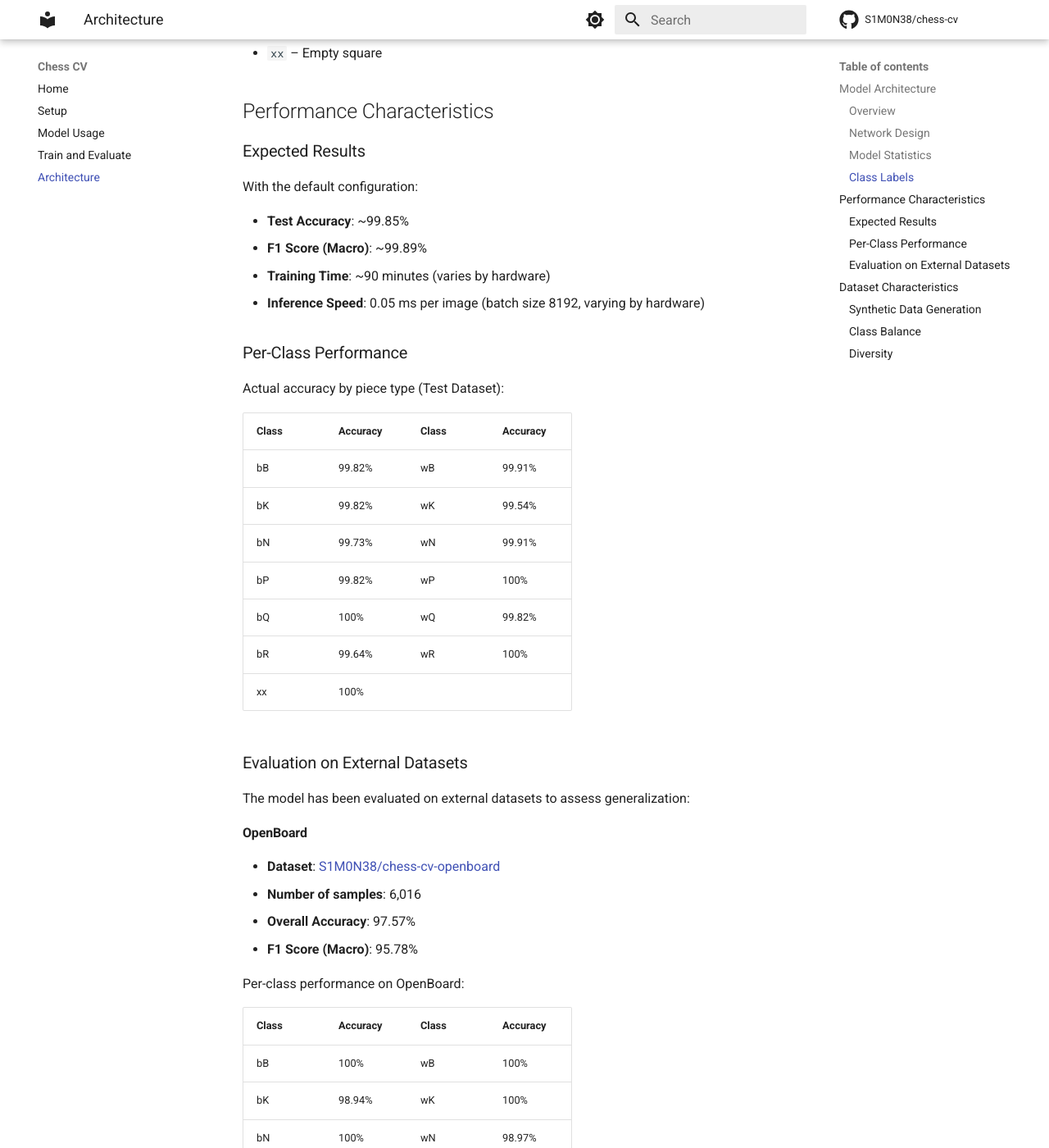
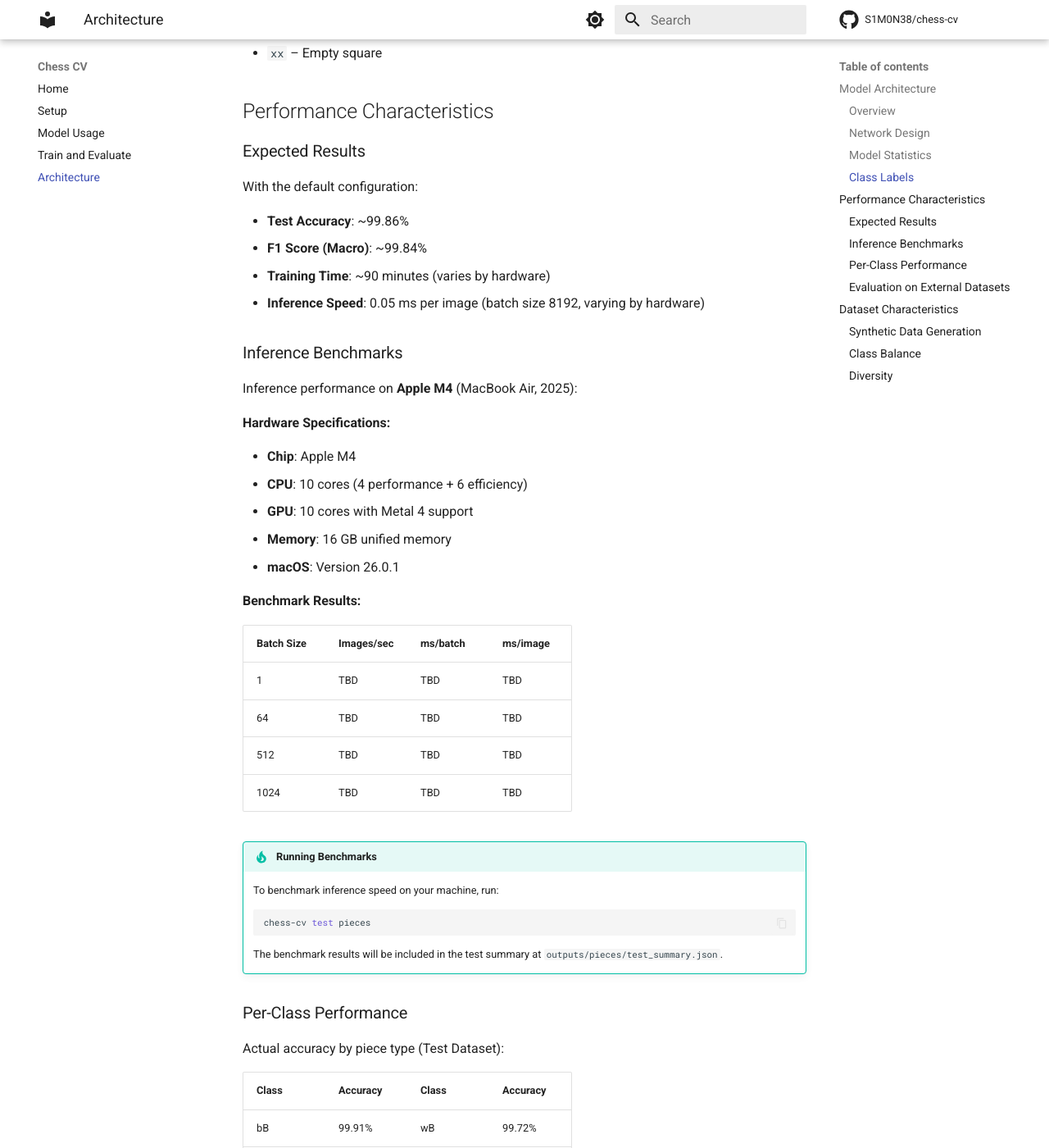
Before and after one commit to S1M0N38/chess-cv, an MkDocs documentation site: the page built from docs/architecture.md, in a window 1280 px wide and 1400 px high, scrolled down 2263 px. Shown: the whole window at 82% size. Built offline with MkDocs 1.6.1 and Material for MkDocs 9.7.7, drawn with Linux system fonts in a browser that asks for light colours; comment, search, counter and statistics services are not loaded; some of the changed text lies outside the part shown.

Commit message:
docs: update model performance metrics
Update accuracy from 99.85% to 99.86% and F1 scores across all documentation. Update OpenBoard dataset F1 score from 95.78% to 97.38%. Refresh per-class accuracy metrics and add inference benchmark section to architecture docs.

````diff
--- a/docs/architecture.md
+++ b/docs/architecture.md
@@ -86,10 +86,40 @@ The model classifies chess squares into 13 categories:
 
 With the default configuration:
 
-- **Test Accuracy**: ~99.85%
-- **F1 Score (Macro)**: ~99.89%
+- **Test Accuracy**: ~99.86%
+- **F1 Score (Macro)**: ~99.84%
 - **Training Time**: ~90 minutes (varies by hardware)
 - **Inference Speed**: 0.05 ms per image (batch size 8192, varying by hardware)
+
+### Inference Benchmarks
+
+Inference performance on **Apple M4** (MacBook Air, 2025):
+
+**Hardware Specifications:**
+
+- **Chip**: Apple M4
+- **CPU**: 10 cores (4 performance + 6 efficiency)
+- **GPU**: 10 cores with Metal 4 support
+- **Memory**: 16 GB unified memory
+- **macOS**: Version 26.0.1
+
+**Benchmark Results:**
+
+| Batch Size | Images/sec | ms/batch | ms/image |
+|------------|------------|----------|----------|
+| 1          | TBD        | TBD      | TBD      |
+| 64         | TBD        | TBD      | TBD      |
+| 512        | TBD        | TBD      | TBD      |
+| 1024       | TBD        | TBD      | TBD      |
+
+!!! tip "Running Benchmarks"
+
+    To benchmark inference speed on your machine, run:
+    ```bash
+    chess-cv test pieces
+    ```
+
+    The benchmark results will be included in the test summary at `outputs/pieces/test_summary.json`.
 
 ### Per-Class Performance
 
@@ -97,12 +127,12 @@ Actual accuracy by piece type (Test Dataset):
 
 | Class | Accuracy | Class | Accuracy |
 | ----- | -------- | ----- | -------- |
-| bB    | 99.82%   | wB    | 99.91%   |
-| bK    | 99.82%   | wK    | 99.54%   |
-| bN    | 99.73%   | wN    | 99.91%   |
-| bP    | 99.82%   | wP    | 100%     |
-| bQ    | 100%     | wQ    | 99.82%   |
-| bR    | 99.64%   | wR    | 100%     |
+| bB    | 99.91%   | wB    | 99.72%   |
+| bK    | 99.91%   | wK    | 99.81%   |
+| bN    | 100%     | wN    | 99.81%   |
+| bP    | 99.81%   | wP    | 99.91%   |
+| bQ    | 99.91%   | wQ    | 99.54%   |
+| bR    | 99.91%   | wR    | 100%     |
 | xx    | 100%     |       |          |
 
 ### Evaluation on External Datasets
@@ -113,24 +143,24 @@ The model has been evaluated on external datasets to assess generalization:
 
 - **Dataset**: [S1M0N38/chess-cv-openboard](https://huggingface.co/datasets/S1M0N38/chess-cv-openboard)
 - **Number of samples**: 6,016
-- **Overall Accuracy**: 97.57%
-- **F1 Score (Macro)**: 95.78%
+- **Overall Accuracy**: 98.89%
+- **F1 Score (Macro)**: 97.38%
 
 Per-class performance on OpenBoard:
 
 | Class | Accuracy | Class | Accuracy |
 | ----- | -------- | ----- | -------- |
 | bB    | 100%     | wB    | 100%     |
-| bK    | 98.94%   | wK    | 100%     |
+| bK    | 100%     | wK    | 100%     |
 | bN    | 100%     | wN    | 98.97%   |
-| bP    | 99.62%   | wP    | 98.82%   |
-| bQ    | 97.10%   | wQ    | 100%     |
-| bR    | 99.32%   | wR    | 97.37%   |
-| xx    | 96.72%   |       |          |
+| bP    | 99.44%   | wP    | 99.80%   |
+| bQ    | 97.10%   | wQ    | 98.48%   |
+| bR    | 100%     | wR    | 97.37%   |
+| xx    | 98.60%   |       |          |
 
 !!! note "Out of Sample Performance"
 
-    The lower performance on OpenBoard compared to the test set (97.57% vs 99.85%) indicates some domain gap between the synthetic training data and this external dataset.
+    The lower performance on OpenBoard compared to the test set (98.89% vs 99.86%) indicates some domain gap between the synthetic training data and this external dataset.
 
 ## Dataset Characteristics
 
````
Also changed, not shown: README.md (+4 -4 lines), docs/README_hf.md (+8 -8 lines).
